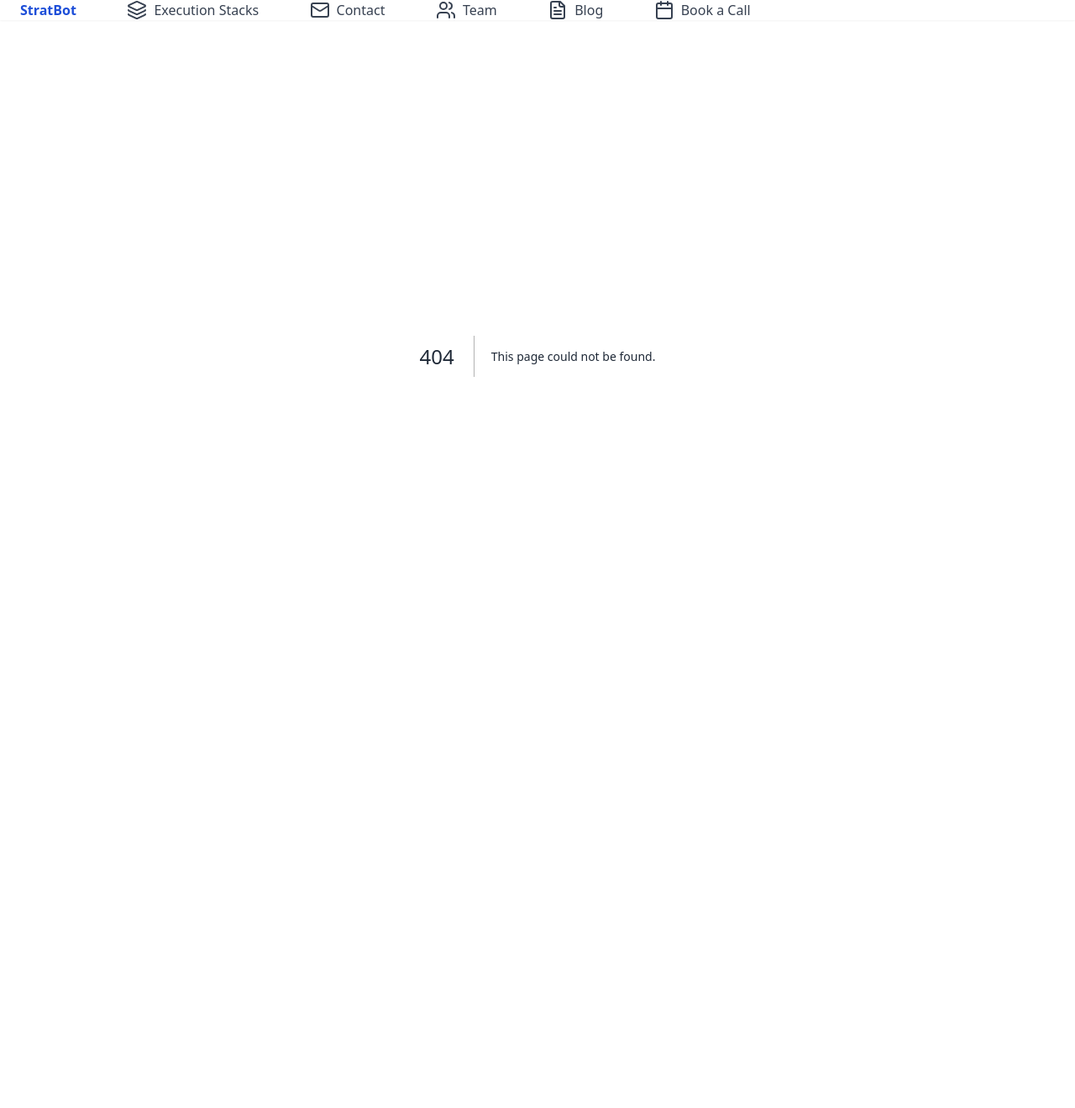
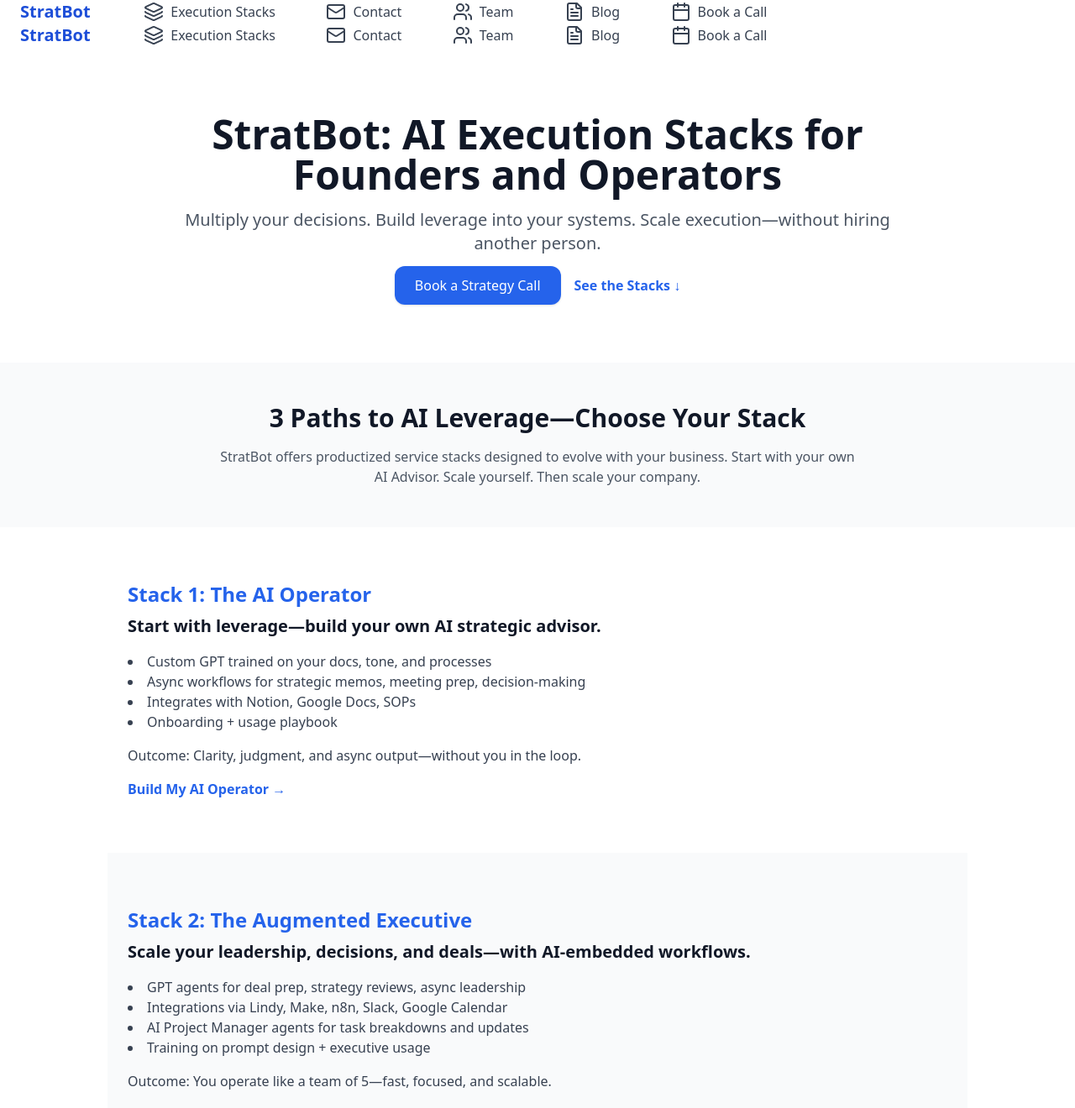
Before and after one commit to TalonAI/stratbot-site, a Next.js app: page /services in a window 1280 px wide. Before the commit this address had no page. Shown: the top 1320 px of the page at 84% size. Before the commit the page ends 824 px from the top, so only its background shows below. Built offline with nearby package versions, Linux system fonts and the light colour scheme.

Commit message:
Add services page for Execution Stacks

```diff
--- /dev/null
+++ b/pages/services.js
@@ -0,0 +1,80 @@
+import React from 'react';
+import Layout from '../components/Layout';
+import Link from 'next/link';
+
+export default function Services() {
+  return (
+    <Layout>
+      <div className="bg-white text-gray-900">
+
+        {/* Hero Section */}
+        <section className="text-center py-20 px-6 max-w-4xl mx-auto">
+          <h1 className="text-4xl md:text-5xl font-extrabold mb-4">StratBot: AI Execution Stacks for Founders and Operators</h1>
+          <p className="text-lg md:text-xl text-gray-600 mb-6">Multiply your decisions. Build leverage into your systems. Scale execution—without hiring another person.</p>
+          <div className="space-x-4">
+            <a href="/contact" className="bg-blue-600 text-white px-6 py-3 rounded-xl shadow hover:bg-blue-700 transition">Book a Strategy Call</a>
+            <a href="#stacks" className="text-blue-600 font-semibold hover:underline">See the Stacks ↓</a>
+          </div>
+        </section>
+
+        {/* Intro Section */}
+        <section className="bg-gray-50 py-12 px-6" id="stacks">
+          <div className="max-w-3xl mx-auto text-center">
+            <h2 className="text-3xl font-bold mb-4">3 Paths to AI Leverage—Choose Your Stack</h2>
+            <p className="text-gray-600">StratBot offers productized service stacks designed to evolve with your business. Start with your own AI Advisor. Scale yourself. Then scale your company.</p>
+          </div>
+        </section>
+
+        {/* Stack 1 */}
+        <section className="py-16 px-6 max-w-5xl mx-auto">
+          <h3 className="text-2xl font-bold mb-2 text-blue-600">Stack 1: The AI Operator</h3>
+          <p className="text-xl font-semibold mb-4">Start with leverage—build your own AI strategic advisor.</p>
+          <ul className="list-disc list-inside text-gray-700 mb-4">
+            <li>Custom GPT trained on your docs, tone, and processes</li>
+            <li>Async workflows for strategic memos, meeting prep, decision-making</li>
+            <li>Integrates with Notion, Google Docs, SOPs</li>
+            <li>Onboarding + usage playbook</li>
+          </ul>
+          <p className="mb-4 text-gray-700">Outcome: Clarity, judgment, and async output—without you in the loop.</p>
+          <a href="/contact" className="text-blue-600 font-semibold hover:underline">Build My AI Operator →</a>
+        </section>
+
+        {/* Stack 2 */}
+        <section className="bg-gray-50 py-16 px-6 max-w-5xl mx-auto">
+          <h3 className="text-2xl font-bold mb-2 text-blue-600">Stack 2: The Augmented Executive</h3>
+          <p className="text-xl font-semibold mb-4">Scale your leadership, decisions, and deals—with AI-embedded workflows.</p>
+          <ul className="list-disc list-inside text-gray-700 mb-4">
+            <li>GPT agents for deal prep, strategy reviews, async leadership</li>
+            <li>Integrations via Lindy, Make, n8n, Slack, Google Calendar</li>
+            <li>AI Project Manager agents for task breakdowns and updates</li>
+            <li>Training on prompt design + executive usage</li>
+          </ul>
+          <p className="mb-4 text-gray-700">Outcome: You operate like a team of 5—fast, focused, and scalable.</p>
+          <a href="/contact" className="text-blue-600 font-semibold hover:underline">Upgrade My Execution Stack →</a>
+        </section>
+
+        {/* Stack 3 */}
+        <section className="py-16 px-6 max-w-5xl mx-auto">
+          <h3 className="text-2xl font-bold mb-2 text-blue-600">Stack 3: The AI Operating System</h3>
+          <p className="text-xl font-semibold mb-4">Turn your entire company into an AI-native org.</p>
+          <ul className="list-disc list-inside text-gray-700 mb-4">
+            <li>Org-wide AI audit + implementation plan</li>
+            <li>Internal GPTs for teams: SalesBot, OpsBot, SupportBot</li>
+            <li>Workflow redesign for meetings, SOPs, ops</li>
+            <li>Ongoing fractional AI leadership and integration</li>
+          </ul>
+          <p className="mb-4 text-gray-700">Outcome: An org that executes faster, smarter, and more autonomously.</p>
+          <a href="/contact" className="text-blue-600 font-semibold hover:underline">Build My AI Operating System →</a>
+        </section>
+
+        {/* Final CTA */}
+        <section className="bg-blue-600 text-white py-20 px-6 text-center">
+          <h2 className="text-3xl font-bold mb-4">Ready to Build Your Stack?</h2>
+          <p className="text-lg mb-6">StratBot gives you execution leverage with strategic AI that works like you do.</p>
+          <a href="/contact" className="bg-white text-blue-600 px-6 py-3 rounded-xl font-semibold hover:bg-gray-100 transition">Book a Strategy Call</a>
+        </section>
+
+      </div>
+    </Layout>
+  );
+}
```
